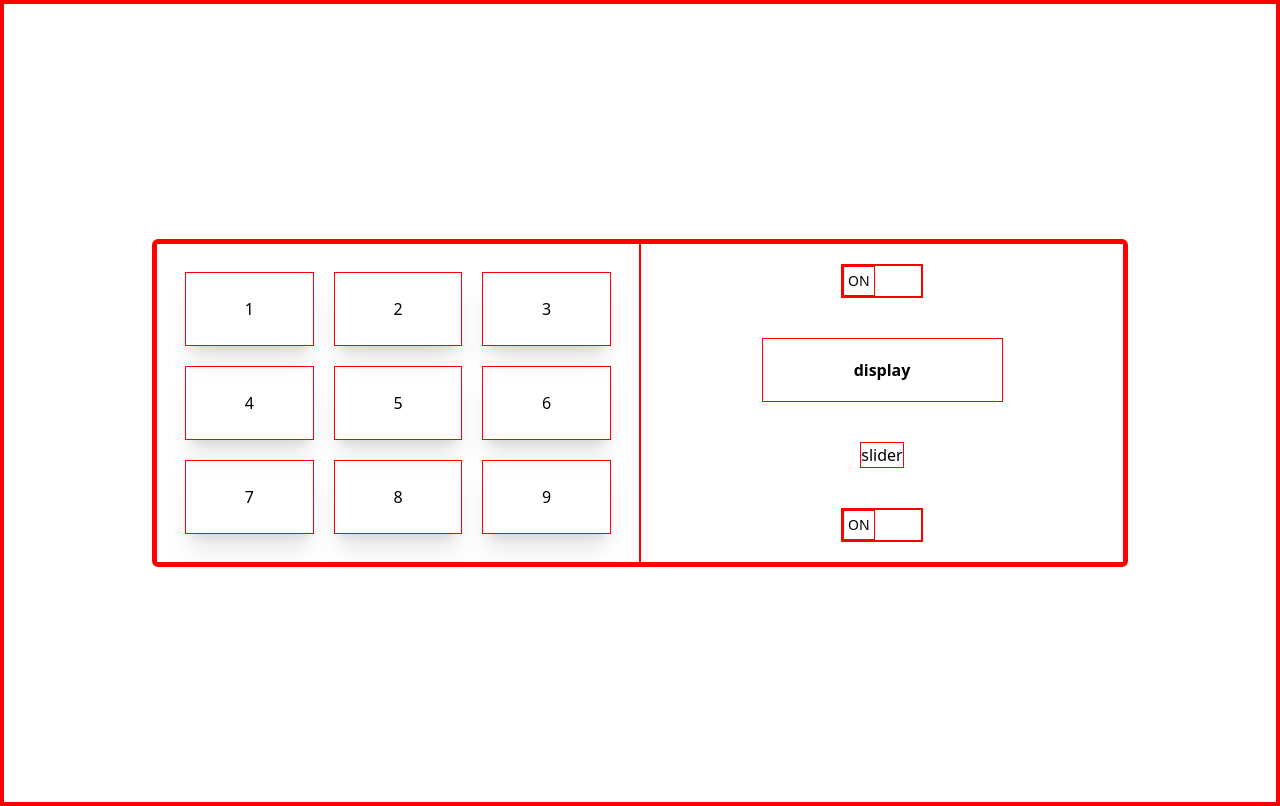
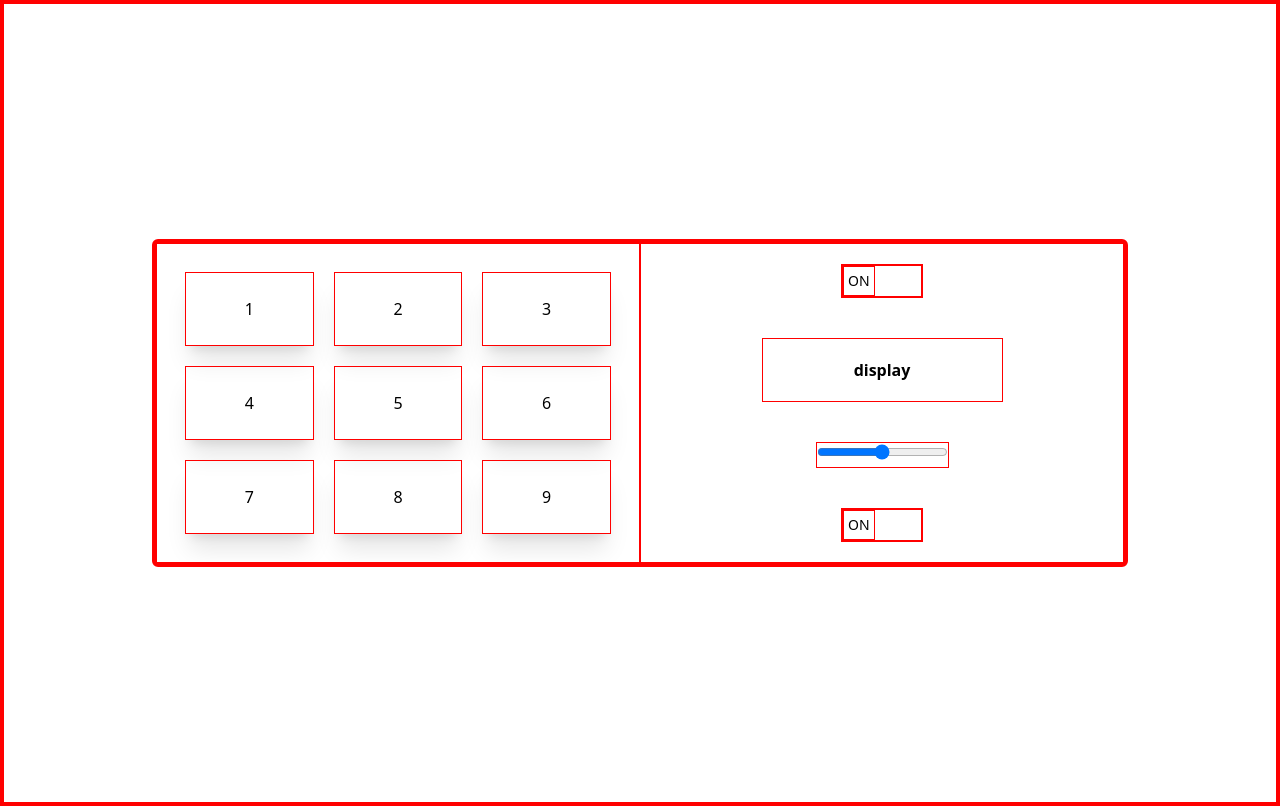
Before and after one commit to Alvintol/drum-machine, a React (Create React App) app: page / in a window 1280 px wide. Built offline with nearby package versions, Linux system fonts and the light colour scheme.

Commit message:
adds volume slider

```diff
--- a/src/App.js
+++ b/src/App.js
@@ -50,7 +50,12 @@ const App = () => {
             display
           </div>
           <div id='slider'>
-            slider
+            <input
+            min='0'
+            max='1'
+            step='0.01'
+            type='range'
+            />
           </div>
           <div id='bank'>
             <div className='flex flex-row text-sm text-bold w-20 h-8 justify-start'>
```
